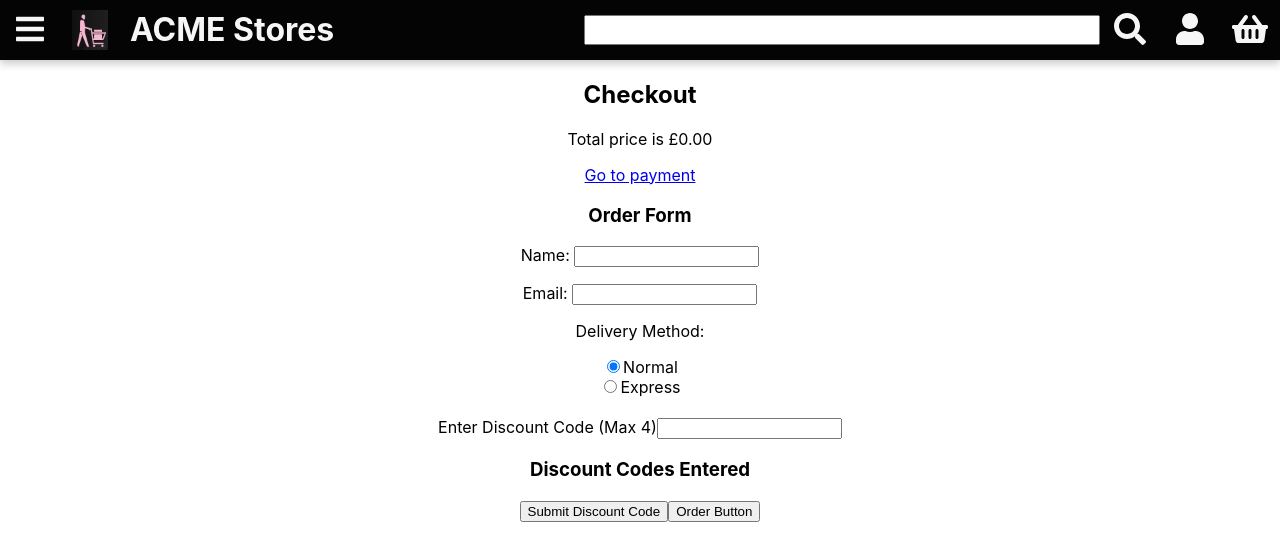
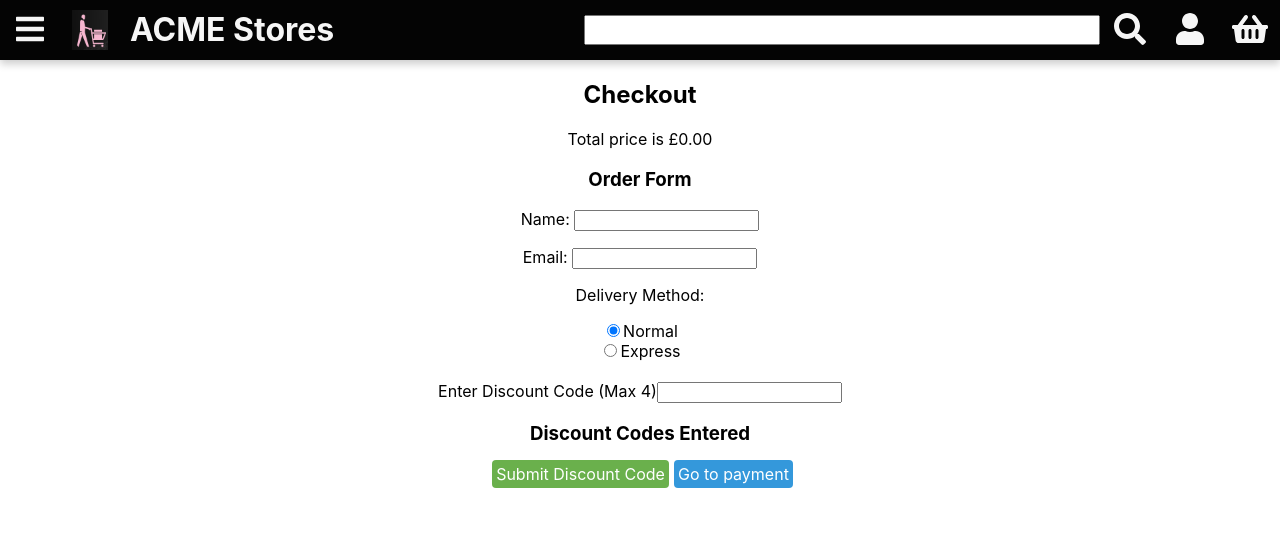
Before and after one commit to Ross-mc/bjss-store, a React (Create React App) app in the folder frontend/: page /checkout in a window 1280 px wide. Shown: the top 560 px of the page. Built offline with nearby package versions, Linux system fonts and the light colour scheme.

Commit message:
styling to checkout

```diff
--- a/frontend/src/components/containers/Checkout/index.js
+++ b/frontend/src/components/containers/Checkout/index.js
@@ -3,7 +3,7 @@ import { removeFromBasket, getTotalPrice } from "../../../state/reducers/basketS
 import { connect } from "react-redux";
 import { Link } from 'react-router-dom';
 
-import React from "react";
+import React, { useState } from "react";
 
 const mapStateToProps = (state) => {
 
@@ -91,11 +91,16 @@ const mapDispatchToProps = (dispatch) => ({
 
 
 const Checkout = ({products, total}) => {
+    // const [success, setSuccess] = useState(false);
+    // const submitOrderHandler = () => {
+    //     setSuccess(true);
+    // }
+
     return (
         <div>
             <h2>Checkout</h2>
             <p>Total price is {total}</p>
-            <Link to="/payment">Go to payment</Link>
+
             <form>
                 <h3>Order Form</h3>
                 <label for="name">Name: </label>
@@ -116,8 +121,22 @@ const Checkout = ({products, total}) => {
                     <h3 id="discount-header">Discount Codes Entered</h3>
                     <ol id="discount-list"></ol>
                 </div>
-                <button type="button" id="discount-btn" /*onclick={submitDiscountHandler}*/>Submit Discount Code</button>
-                <button type="button" id="order-btn" /*onclick={submitOrderHandler}*/>Order Button</button>
+                <Link to="/payment" /*onclick={submitDiscountHandler}*/ style={{
+                    backgroundColor: "#6ab04c",
+                    padding: "4px",
+                    borderRadius: "4px",
+                    color: "white",
+                    marginLeft: "5px",
+                    textDecoration: "none"
+                }}>Submit Discount Code</Link>
+                <Link to="/payment" style={{
+                    backgroundColor: "#3498db",
+                    padding: "4px",
+                    borderRadius: "4px",
+                    color: "white",
+                    marginLeft: "5px",
+                    textDecoration: "none"
+                }}>Go to payment</Link>
             </form>
         </div>
     )
```
